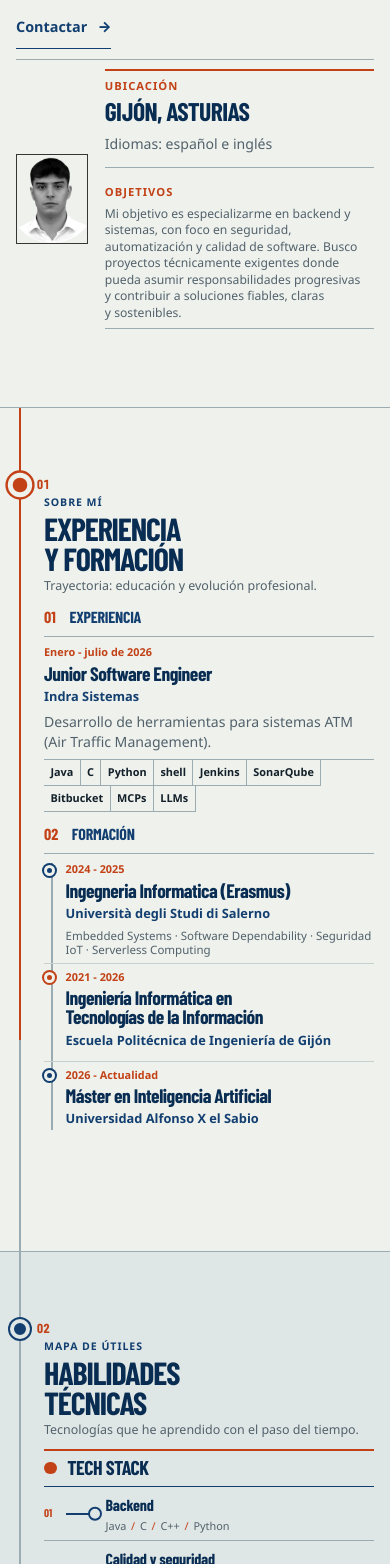
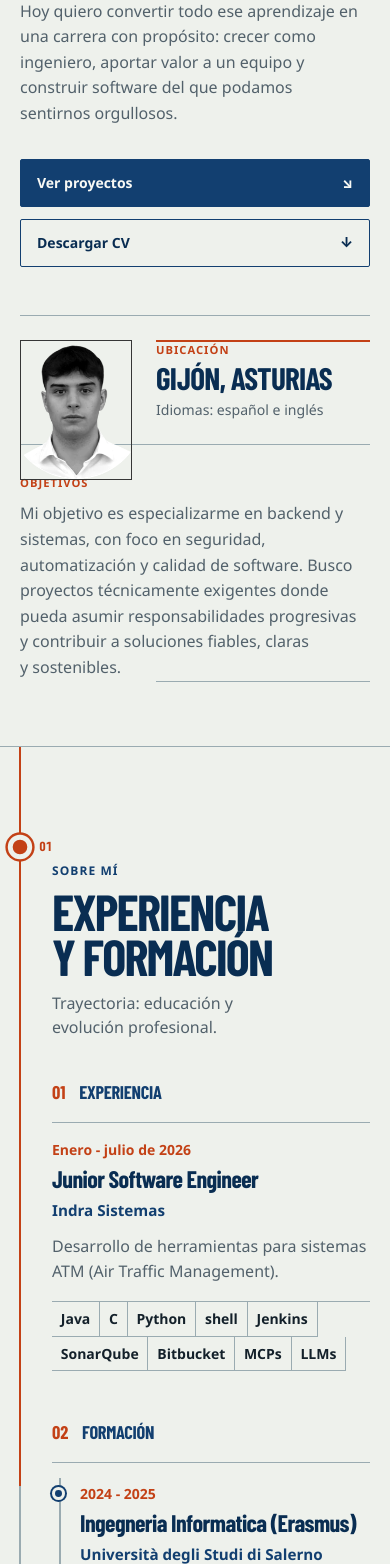
Before and after one commit to medinafdzz/Portfolio, a React (Vite) app: page /#about in a window 390 px wide. Shown: the part 436-2000 px from the top of the page. Built offline with nearby package versions, Linux system fonts and the light colour scheme; a web font is replaced by a local one.

Commit message:
style(mobile): mejorar jerarquia y espaciado

```diff
--- a/src/input.css
+++ b/src/input.css
@@ -1975,10 +1975,15 @@ footer[id] {
   }
 
   .atlas-hero {
-    min-height: 100vh;
+    height: auto;
     min-height: 100svh;
-    padding: 4.5rem 1rem 0.65rem;
+    padding: 6.25rem 1.25rem 4rem;
     align-items: start;
+  }
+
+  .atlas-hero__frame {
+    width: min(100%, 44rem);
+    margin-inline: auto;
   }
 
   .atlas-hero__frame::after {
@@ -1986,60 +1991,61 @@ footer[id] {
   }
 
   .atlas-kicker {
-    margin-bottom: 0.3rem;
-    font-size: 0.68rem;
+    margin-bottom: 0.75rem;
+    font-size: 0.75rem;
+    line-height: 1.4;
   }
 
   .atlas-display {
     flex-wrap: nowrap;
-    font-size: clamp(3rem, 9vw, 4.6rem);
+    font-size: clamp(3rem, 12vw, 5rem);
     line-height: 0.9;
   }
 
   .atlas-hero__role {
-    margin-top: 0.45rem;
+    margin-top: 0.75rem;
+    font-size: clamp(1.2rem, 5vw, 1.55rem);
+    line-height: 1.1;
+  }
+
+  .atlas-copy {
     font-size: 1rem;
-  }
-
-  .atlas-copy {
-    font-size: 0.88rem;
-    line-height: 1.4;
+    line-height: 1.6;
   }
 
   .atlas-hero__intro {
-    margin-top: 0.4rem;
+    max-width: 39rem;
+    margin-top: 1rem;
   }
 
   .atlas-actions {
     display: grid;
-    margin-top: 0.65rem;
+    margin-top: 2rem;
     grid-template-columns: repeat(2, minmax(0, 1fr));
-    gap: 0.45rem;
+    gap: 0.75rem;
   }
 
   .atlas-actions .atlas-button {
     width: 100%;
-    min-height: 2.75rem;
-    gap: 0.5rem;
-    padding: 0.55rem 0.65rem;
-    font-size: 0.78rem;
+    min-height: 3rem;
+    gap: 0.75rem;
+    padding: 0.75rem 1rem;
+    font-size: 0.875rem;
   }
 
   .atlas-actions .atlas-text-link {
-    width: fit-content;
-    min-height: 2.75rem;
-    grid-column: 1 / -1;
+    display: none;
   }
 
   .atlas-hero__map {
     display: grid;
     min-height: 0;
-    margin-top: 0.65rem;
+    margin-top: 3rem;
     grid-template-areas: 'portrait base';
-    grid-template-columns: 4.75rem minmax(0, 1fr);
-    gap: 0.45rem 0.8rem;
+    grid-template-columns: 7rem minmax(0, 1fr);
+    gap: 1.5rem;
     border-top: 1px solid var(--line);
-    padding: 0.55rem 0 0;
+    padding: 1.5rem 0 0;
   }
 
   .atlas-hero__map::before {
@@ -2049,45 +2055,51 @@ footer[id] {
   .atlas-hero__portrait {
     display: block;
     grid-area: portrait;
+    align-self: start;
   }
 
   .atlas-hero__portrait img {
-    width: 4.5rem;
+    width: 7rem;
   }
 
   .atlas-hero__professional-base {
-    display: grid;
+    display: block;
     margin: 0;
     grid-area: base;
-    align-content: center;
-    justify-items: start;
-    padding: 0.45rem 0;
+    padding: 0;
     text-align: left;
   }
 
+  .atlas-hero__professional-base > span,
+  .atlas-hero__professional-base > strong,
+  .atlas-hero__professional-base > p {
+    display: block;
+  }
+
   .atlas-hero__professional-base strong {
-    font-size: 1.6rem;
+    margin-top: 0.25rem;
+    font-size: clamp(1.9rem, 8vw, 2.5rem);
   }
 
   .atlas-hero__manifesto {
-    margin-top: 0.65rem;
-    padding-top: 0.6rem;
+    width: calc(100% + 8.5rem);
+    margin-top: 1.5rem;
+    margin-left: -8.5rem;
+    padding-top: 1.5rem;
   }
 
   .atlas-hero__manifesto p {
-    margin-top: 0.25rem;
-    font-size: 0.76rem;
-    line-height: 1.35;
+    margin-top: 0.5rem;
+    font-size: 1rem;
+    line-height: 1.6;
   }
 
   .atlas-section {
     --spine-x: 1.25rem;
-    --station-node-y: 4.8rem;
-    height: 100vh;
-    height: 100svh;
-    min-height: 100vh;
+    --station-node-y: 6.25rem;
+    height: auto;
     min-height: 100svh;
-    padding: 4.55rem 1rem 0.65rem 2.75rem;
+    padding: 6rem 1.25rem 4.5rem 3.25rem;
   }
 
   .atlas-section::after,
@@ -2103,103 +2115,110 @@ footer[id] {
   .atlas-section .station-marker {
     top: var(--station-node-y);
     right: auto;
-    left: calc(var(--spine-x) + 1.05rem);
+    left: calc(var(--spine-x) + 1.2rem);
+  }
+
+  .atlas-section__inner {
+    width: min(100%, 44rem);
+    margin-inline: auto;
   }
 
   .station-heading {
-    margin-bottom: 0.7rem;
-    padding-top: 0.9rem;
+    margin-bottom: 2.5rem;
+    padding-top: 1.25rem;
   }
 
   .station-heading__kicker {
-    margin-bottom: 0.2rem;
-    font-size: 0.66rem;
+    margin-bottom: 0.5rem;
+    font-size: 0.75rem;
+    line-height: 1.4;
   }
 
   .station-heading h2 {
-    font-size: clamp(2rem, 7vw, 3.2rem);
-    line-height: 0.92;
+    font-size: clamp(3rem, 13vw, 4.5rem);
+    line-height: 0.9;
   }
 
   .station-heading__subtitle {
-    margin-top: 0.3rem;
-    font-size: 0.78rem;
-    line-height: 1.3;
+    max-width: 34rem;
+    margin-top: 0.75rem;
+    font-size: 1rem;
+    line-height: 1.5;
   }
 
   .evidence-block__label {
-    min-height: 2rem;
+    min-height: 2.75rem;
   }
 
   .evidence-block__label span,
   .evidence-block__label p {
-    font-size: 1rem;
+    font-size: 1.15rem;
   }
 
   .evidence-block__body {
-    padding-top: 0.45rem;
+    padding-top: 1rem;
   }
 
   .evidence-block h3,
   .education-route h3 {
-    margin-top: 0.18rem;
-    font-size: 1.22rem;
-    line-height: 1;
+    margin-top: 0.35rem;
+    font-size: 1.5rem;
+    line-height: 1.05;
   }
 
   .evidence-block__date {
-    font-size: 0.68rem;
+    font-size: 0.875rem;
   }
 
   .evidence-block__place {
-    margin-block: 0.25rem 0.35rem;
-    font-size: 0.8rem;
+    margin-block: 0.5rem 0.75rem;
+    font-size: 0.95rem;
   }
 
   .inline-technology-list {
-    margin-top: 0.45rem;
+    margin-top: 1rem;
   }
 
   .inline-technology-list li {
-    padding: 0.28rem 0.4rem;
-    font-size: 0.68rem;
+    padding: 0.4rem 0.55rem;
+    font-size: 0.875rem;
   }
 
   .education-route {
-    margin-top: 0.65rem;
+    margin-top: 3rem;
   }
 
   .education-route ol {
-    padding-top: 0.15rem;
+    padding-top: 0.5rem;
   }
 
   .education-route ol::before {
-    top: 0.55rem;
-    bottom: 0.6rem;
+    top: 0.9rem;
+    bottom: 1rem;
   }
 
   .education-route li {
-    padding: 0.28rem 0 0.35rem 1.35rem;
+    padding: 0.75rem 0 1rem 1.75rem;
   }
 
   .education-route__node {
-    top: 0.5rem;
-    width: 0.7rem;
-    height: 0.7rem;
+    top: 1rem;
+    width: 0.8rem;
+    height: 0.8rem;
   }
 
   .education-route__note {
-    margin-top: 0.2rem;
-    font-size: 0.72rem;
-    line-height: 1.25;
+    margin-top: 0.5rem;
+    font-size: 0.875rem;
+    line-height: 1.45;
   }
 
   .dependency-map__origin {
     display: flex;
-    margin-bottom: 0.55rem;
+    margin-bottom: 1.5rem;
     align-items: center;
-    gap: 0.65rem;
-    padding-top: 0.45rem;
+    gap: 0.75rem;
+    padding-top: 0.75rem;
   }
 
   .dependency-map__origin span {
@@ -2211,33 +2230,33 @@ footer[id] {
 
   .dependency-map__origin p {
     max-width: none;
+    font-size: 1.5rem;
+  }
+
+  .skill-route {
+    min-height: 4.75rem;
+    grid-template-columns: 1.75rem 2rem minmax(0, 1fr);
+  }
+
+  .skill-route__index {
+    font-size: 0.875rem;
+  }
+
+  .skill-route__content {
+    padding: 0.9rem 0 1rem 0.75rem;
+  }
+
+  .skill-route h3 {
     font-size: 1.25rem;
   }
 
-  .skill-route {
-    min-height: 0;
-    grid-template-columns: 1.4rem 1.8rem minmax(0, 1fr);
-  }
-
-  .skill-route__index {
-    font-size: 0.7rem;
-  }
-
-  .skill-route__content {
-    padding: 0.38rem 0 0.42rem 0.65rem;
-  }
-
-  .skill-route h3 {
-    font-size: 1rem;
-  }
-
   .skill-route ul {
-    margin-top: 0.12rem;
+    margin-top: 0.4rem;
   }
 
   .skill-route li {
-    font-size: 0.68rem;
-    line-height: 1.3;
+    font-size: 0.95rem;
+    line-height: 1.5;
   }
 
   .skill-route li:not(:last-child)::after {
@@ -2251,9 +2270,9 @@ footer[id] {
 
   .project-selector__compact {
     display: grid;
-    gap: 0.25rem;
+    gap: 0.5rem;
     color: var(--blue);
-    font-size: 0.68rem;
+    font-size: 0.875rem;
     font-weight: 800;
     letter-spacing: 0.08em;
     text-transform: uppercase;
@@ -2261,68 +2280,66 @@ footer[id] {
 
   .project-selector__compact select {
     width: 100%;
-    min-height: 2.75rem;
+    min-height: 3rem;
     border: 1px solid var(--blue);
     border-radius: 2px;
     background: var(--paper-raised);
     padding: 0 2.25rem 0 0.7rem;
     color: var(--blue-deep);
-    font: 800 0.9rem var(--body-font);
+    font: 800 1rem var(--body-font);
   }
 
   .project-detail {
     min-height: 0;
-    margin-top: 0.55rem;
-    padding: 0.5rem 0 0;
+    margin-top: 2rem;
+    padding: 1.25rem 0 0;
   }
 
   .project-detail__station {
-    font-size: 0.65rem;
+    font-size: 0.875rem;
   }
 
   .project-detail h3 {
-    margin-top: 0.45rem;
-    font-size: clamp(1.9rem, 7vw, 2.8rem);
+    margin-top: 0.75rem;
+    font-size: clamp(2.75rem, 12vw, 4rem);
   }
 
   .project-detail .atlas-copy {
-    margin-top: 0.45rem;
-    font-size: 0.78rem;
-    line-height: 1.32;
+    margin-top: 1rem;
+    font-size: 1rem;
+    line-height: 1.6;
   }
 
   .project-detail__technologies {
-    margin-top: 0.5rem;
+    margin-top: 1rem;
   }
 
   .project-detail__technologies li {
-    padding: 0.32rem 0.45rem;
-    font-size: 0.68rem;
+    padding: 0.4rem 0.55rem;
+    font-size: 0.875rem;
   }
 
   .project-detail__actions {
-    margin-top: 0.55rem;
-    gap: 0.4rem;
+    margin-top: 1.5rem;
+    gap: 0.75rem;
   }
 
   .project-detail__actions .atlas-button {
-    min-height: 2.75rem;
-    padding: 0.5rem 0.65rem;
-    font-size: 0.78rem;
+    min-height: 3rem;
+    padding: 0.75rem 1rem;
+    font-size: 0.875rem;
   }
 
   .project-detail > .atlas-text-link {
-    min-height: 2.75rem;
-    margin-top: 0.35rem;
-    font-size: 0.78rem;
+    min-height: 3rem;
+    margin-top: 0.75rem;
+    font-size: 0.875rem;
   }
 
   .atlas-footer {
     --spine-x: 1.25rem;
-    --station-node-y: 4.5rem;
-    height: 100vh;
-    height: 100svh;
-    min-height: 100vh;
+    --station-node-y: 6.25rem;
+    height: auto;
     min-height: 100svh;
     align-items: center;
   }
@@ -2340,42 +2357,45 @@ footer[id] {
   .atlas-footer .station-marker {
     top: var(--station-node-y);
     right: auto;
-    left: calc(var(--spine-x) + 1.05rem);
+    left: calc(var(--spine-x) + 1.2rem);
   }
 
   .atlas-footer__inner {
-    padding: 4.5rem 1rem 0.75rem 2.75rem;
+    width: min(100%, 44rem);
+    margin-inline: auto;
+    padding: 7rem 1.25rem 3rem 3.25rem;
   }
 
   .atlas-footer h2 {
-    margin-top: 0.5rem;
-    font-size: clamp(2.75rem, 12vw, 4.5rem);
+    margin-top: 0.75rem;
+    font-size: clamp(3.25rem, 15vw, 5rem);
   }
 
   .atlas-footer .atlas-copy {
-    margin-top: 0.65rem;
+    margin-top: 1rem;
   }
 
   .atlas-footer__actions {
-    margin-top: 0.9rem;
+    margin-top: 1.75rem;
   }
 
   .atlas-footer__links {
-    margin-top: 0.75rem;
+    margin-top: 1.25rem;
   }
 
   .atlas-footer__legal {
-    margin-top: 1rem;
+    margin-top: 2rem;
   }
 }
 
 @media (max-width: 520px) {
   .atlas-display {
     gap: 0 0.12em;
-    font-size: clamp(2.55rem, 12.7vw, 3.3rem);
+    font-size: clamp(2.55rem, 12.5vw, 3.45rem);
   }
 
   .atlas-actions {
+    grid-template-columns: 1fr;
     align-items: stretch;
     flex-direction: initial;
   }
@@ -2386,16 +2406,23 @@ footer[id] {
   }
 
   .atlas-footer__actions {
-    gap: 0.45rem;
+    flex-direction: column;
+    gap: 0.75rem;
   }
 
   .atlas-footer__actions .atlas-button {
-    min-height: 2.75rem;
-  }
-
-  .atlas-footer {
-    min-height: 100vh;
-    min-height: 100dvh;
+    width: 100%;
+    min-height: 3rem;
+  }
+}
+
+@media (max-width: 340px) {
+  .project-detail h3 {
+    font-size: clamp(2.3rem, 11.5vw, 2.75rem);
+  }
+
+  .atlas-footer h2 {
+    font-size: clamp(2.35rem, 12vw, 3.5rem);
   }
 }
 
```
